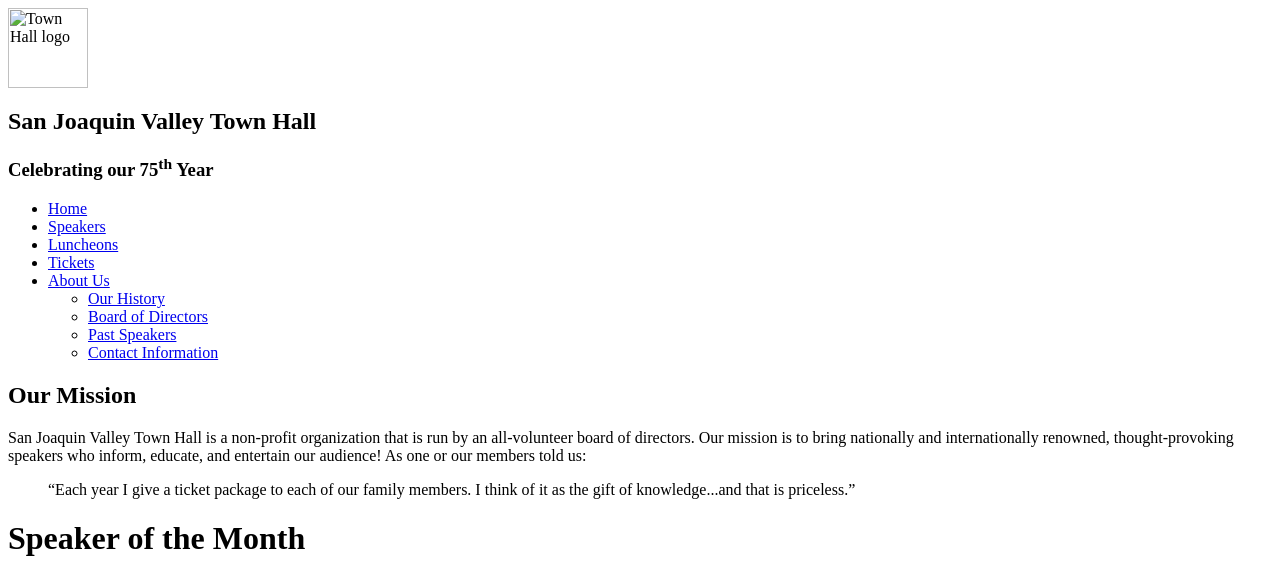
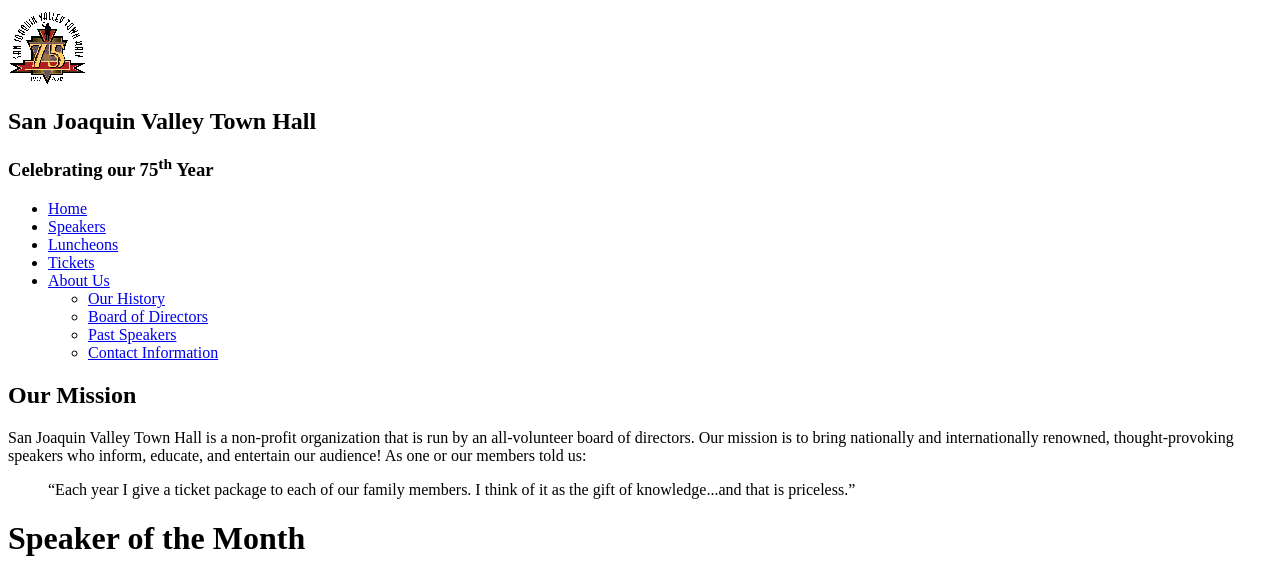
Before and after one commit to bel124/A15, a plain HTML site: page index.html in a window 1280 px wide. Shown: the top 575 px of the page. Drawn offline with Linux system fonts and the light colour scheme; the site is published under a folder, as on GitHub Pages, so addresses that start at the root find nothing.

Commit message:
changed title image

```diff
--- a/index.html
+++ b/index.html
@@ -3,7 +3,7 @@
 
 <div>
 
-	<img src="/images/town_hall_logo.gif" alt="Town Hall logo" height="80">
+	<img src="images/town_hall_logo.gif" alt="Town Hall logo" height="80">
 	<h2>San Joaquin Valley Town Hall</h2>
 	<h3>Celebrating our <span>75<sup>th</sup></span> Year</h3>
 
```
